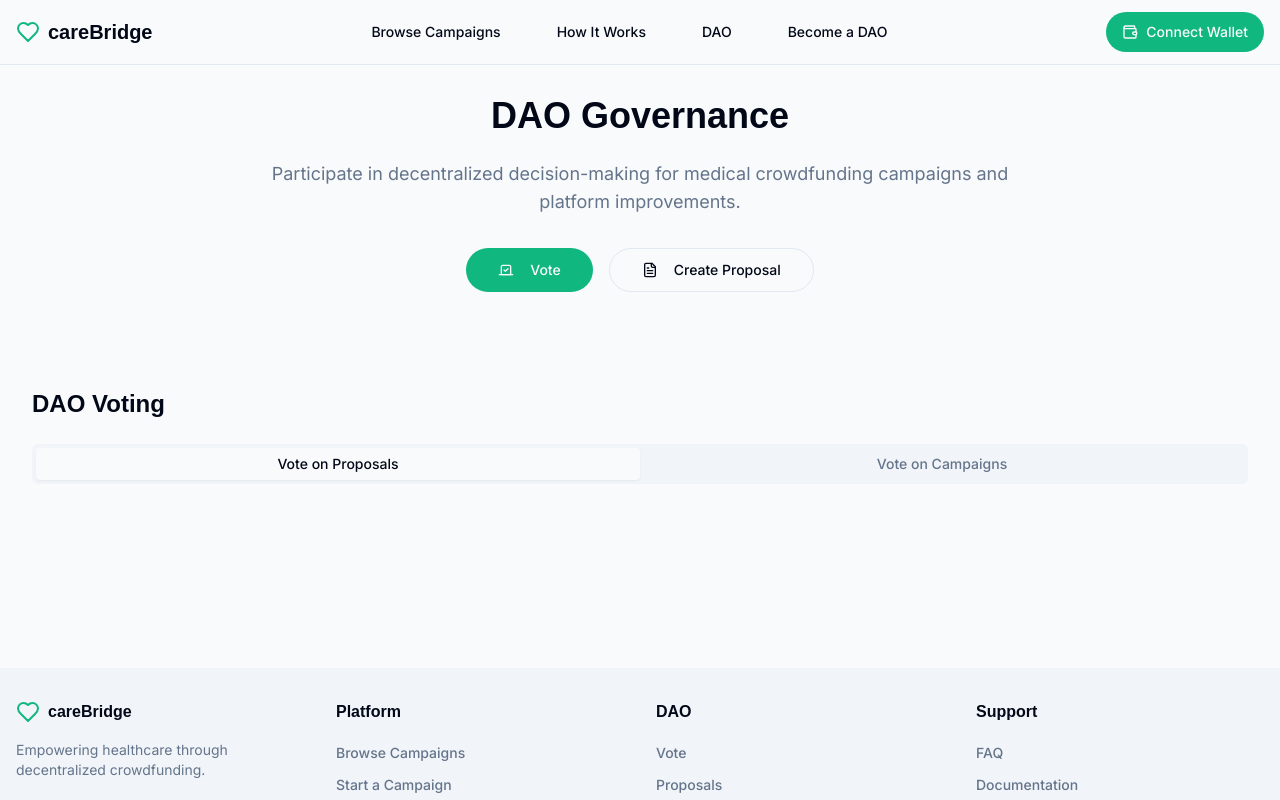
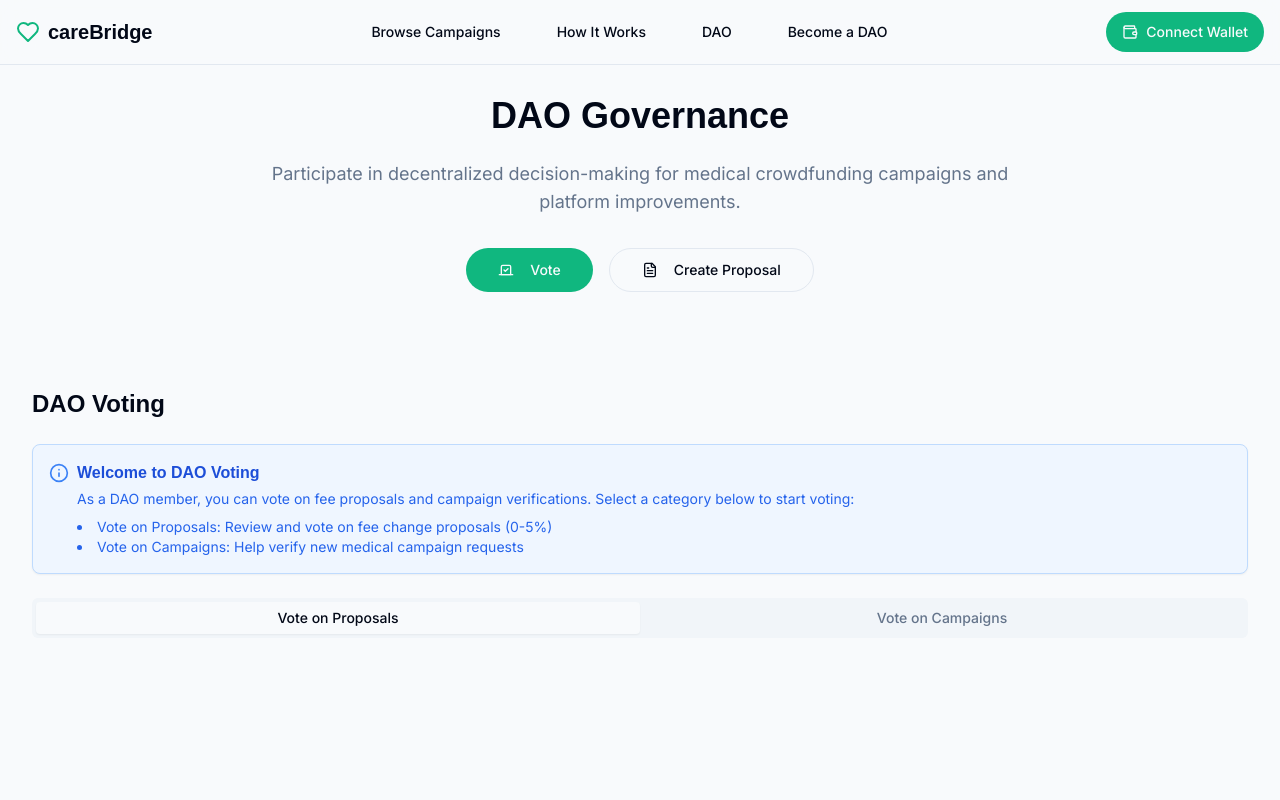
Before and after one commit to gypsyking18/medifund-connect, a React (Vite) app: page /dao in a window 1280 px wide. Shown: the top 800 px of the page. Built offline with nearby package versions, Linux system fonts and the light colour scheme; a web font is replaced by a local one.

Commit message:
Fix: AI code edits error
The AI code edits did not result in any changes to the codebase.  This commit addresses the issue.

```diff
--- a/src/components/voting/VotingSection.tsx
+++ b/src/components/voting/VotingSection.tsx
@@ -3,11 +3,31 @@ import React, { useState } from 'react';
 import { Tabs, TabsContent, TabsList, TabsTrigger } from "@/components/ui/tabs";
 import ProposalVoting from './ProposalVoting';
 import CampaignVoting from './CampaignVoting';
+import { Card } from "@/components/ui/card";
+import { Info } from "lucide-react";
 
 const VotingSection = () => {
   return (
     <div className="container mx-auto px-4 py-8">
       <h2 className="text-2xl font-bold mb-6">DAO Voting</h2>
+
+      <Card className="p-4 mb-6 bg-blue-50 border-blue-200">
+        <div className="flex items-start space-x-2">
+          <Info className="h-5 w-5 text-blue-500 mt-0.5" />
+          <div>
+            <h3 className="font-semibold text-blue-700">Welcome to DAO Voting</h3>
+            <p className="text-sm text-blue-600 mt-1">
+              As a DAO member, you can vote on fee proposals and campaign verifications.
+              Select a category below to start voting:
+            </p>
+            <ul className="text-sm text-blue-600 mt-2 list-disc list-inside">
+              <li>Vote on Proposals: Review and vote on fee change proposals (0-5%)</li>
+              <li>Vote on Campaigns: Help verify new medical campaign requests</li>
+            </ul>
+          </div>
+        </div>
+      </Card>
+
       <Tabs defaultValue="proposals" className="w-full">
         <TabsList className="grid w-full grid-cols-2">
           <TabsTrigger value="proposals">Vote on Proposals</TabsTrigger>
```
